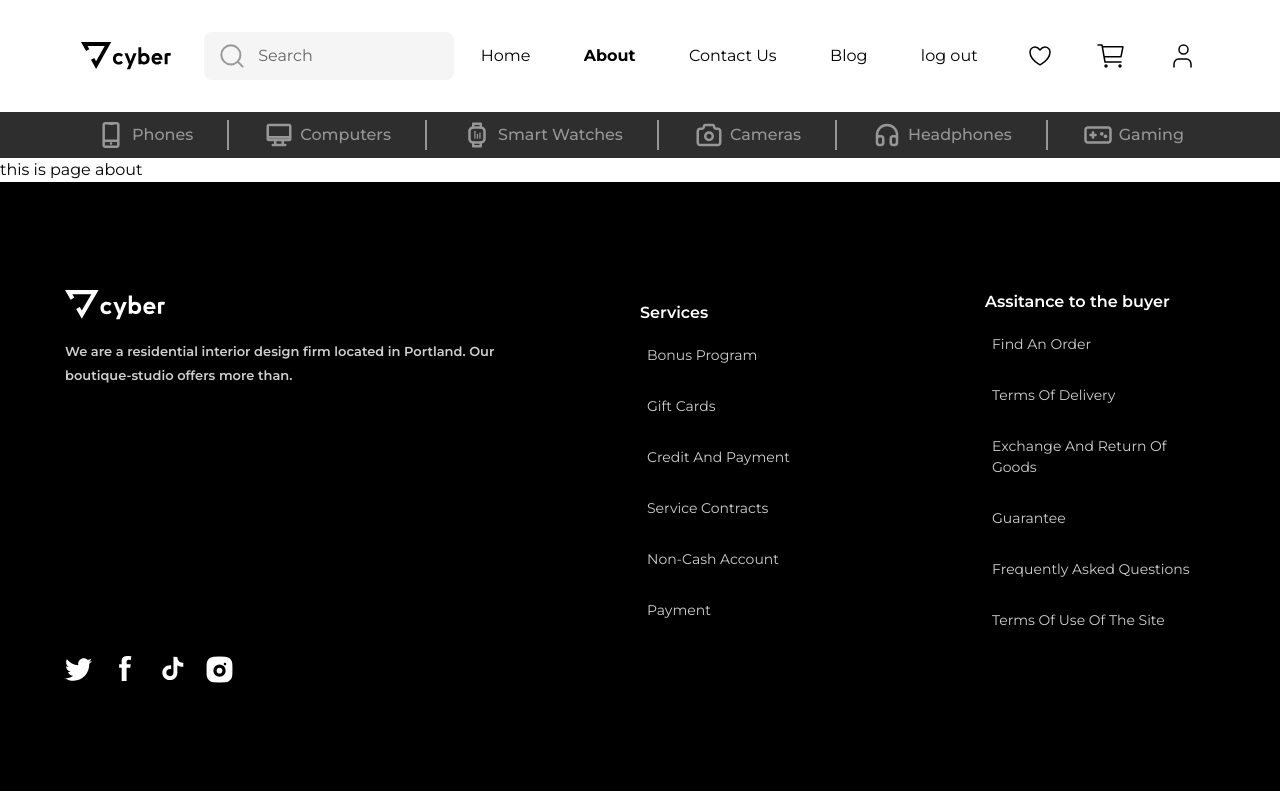
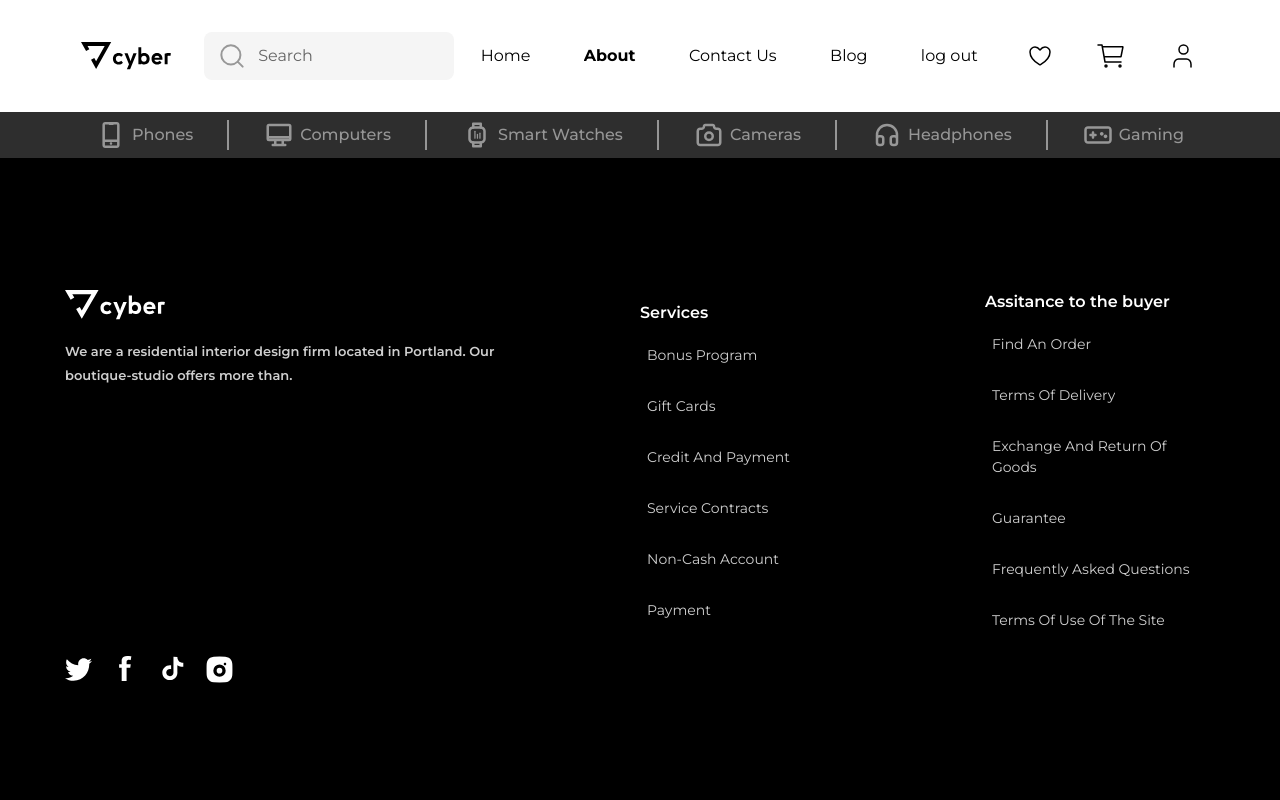
Before and after one commit to omidfarhangnia/Cyber_E_Commerce, a Next.js app: page /about in a window 1280 px wide. Built offline with nearby package versions, Linux system fonts and the light colour scheme.

Commit message:
adding page changer animation

```diff
--- a/src/app/template.js
+++ b/src/app/template.js
@@ -6,6 +6,7 @@ import Burger from "@/components/header/burger";
 import { useEffect, useRef } from "react";
 import SearchBox from "@/components/header/search-box";
 import Footer from "@/components/footer/footer";
+import PageChanger from "@/components/sections/page-changer";
 
 export default function Template({ children }) {
   const isBurgerPlayed = useRef(false);
@@ -21,13 +22,14 @@ export default function Template({ children }) {
   }, []);
 
   return (
-    <div className="font-sf-md relative min-h-[100vh] w-full overflow-hidden">
+    <div className="font-sf-md project--template relative h-[100vh] min-h-[100vh] w-full overflow-hidden bg-black">
       <Header
         isBurgerPlayed={isBurgerPlayed}
         isSearchBoxOpened={isSearchBoxOpened}
         isAnimePlaying={isAnimePlaying}
       />
       {children}
+      <PageChanger />
       <Footer />
       <Burger isBurgerPlayed={isBurgerPlayed} isAnimePlaying={isAnimePlaying} />
       <SearchBox
--- a/src/components/sections/home-sections.js
+++ b/src/components/sections/home-sections.js
@@ -1,8 +1,43 @@
+"use client";
+
+import gsap from "gsap";
 import Image from "next/image";
+import { useGSAP } from "@gsap/react";
+import { useRef } from "react";
+import Link from "next/link";
 
 export default function HomeSec1() {
+  const sectionOneRef = useRef();
+
+  useGSAP(
+    (context, contextSafe) => {
+      const tl = gsap.timeline();
+      let q = gsap.utils.selector(sectionOneRef.current);
+
+      tl.from(sectionOneRef.current, {
+        opacity: 0,
+        duration: 1,
+        delay: 2,
+        ease: "expo",
+      }).from(
+        q(".imageBorders"),
+        {
+          opacity: 0,
+          duration: 0.5,
+          ease: "linear",
+          scale: 0.85,
+        },
+        "-=.5",
+      );
+    },
+    { scope: ".section_1" },
+  );
+
   return (
-    <div className="flex items-center justify-center bg-[#211C24]">
+    <div
+      ref={sectionOneRef}
+      className="section_1 flex items-center justify-center bg-[#211C24]"
+    >
       <div className="flex w-full max-w-[1150px] flex-wrap items-center justify-center px-[16px] pt-[88px] lg:justify-evenly">
         <div className="flex w-full flex-col items-center gap-[20px] lg:w-[45%] lg:items-start">
           <h3 className="text-[25px] font-semibold leading-[32px] text-[#7A777C]">
@@ -14,16 +49,22 @@ export default function HomeSec1() {
           <p className="text-center text-[16px] font-medium text-[#909090] lg:text-start">
             Created to change everything for the better. For everyone
           </p>
-          <button className="white--btn my-[28px] lg:my-0">Shop Now</button>
+          <Link href={"/"}>
+            <button className="white--btn relative my-[28px] lg:my-0">
+              Shop Now
+            </button>
+          </Link>
         </div>
-        <div className="h-[300px] overflow-hidden lg:h-full lg:w-[40%]">
+        <div className="relative h-[300px] overflow-hidden lg:h-full lg:w-[40%] lg:overflow-visible">
           <Image
             width="400"
             height="600"
             alt="this is iphone image"
-            className="lg:ml-auto"
+            className="relative lg:ml-auto"
             src="/images/iphone-image.webp"
           />
+          <div className="imageBorders absolute left-[20px] top-[-30px] z-[2] hidden h-[150px] w-[150px] rounded-tl-[20px] border-l-[2px] border-t-[2px] border-solid border-[#6B39F0] lg:block"></div>
+          <div className="imageBorders absolute bottom-[-40px] right-[-30px] z-[2] hidden h-[150px] w-[150px] rounded-br-[20px] border-b-[2px] border-r-[2px] border-solid border-[#6B39F0] lg:block"></div>
         </div>
       </div>
     </div>
--- /dev/null
+++ b/src/components/sections/page-changer.js
@@ -0,0 +1,87 @@
+"use client";
+
+import { useGSAP } from "@gsap/react";
+import gsap from "gsap";
+import { useRef } from "react";
+
+const pageChangerBars = [
+  { id: 0, leftClass: "left-[0%]" },
+  { id: 1, leftClass: "left-[10%]" },
+  { id: 2, leftClass: "left-[20%]" },
+  { id: 3, leftClass: "left-[30%]" },
+  { id: 4, leftClass: "left-[40%]" },
+  { id: 5, leftClass: "left-[50%]" },
+  { id: 6, leftClass: "left-[60%]" },
+  { id: 7, leftClass: "left-[70%]" },
+  { id: 8, leftClass: "left-[80%]" },
+  { id: 9, leftClass: "left-[90%]" },
+];
+
+export default function PageChanger() {
+  const pageChangerRef = useRef();
+
+  useGSAP(
+    () => {
+      const pageContainer = document.querySelector(".page--container");
+      const projectTemplate = document.querySelector(".project--template");
+
+      if (true) return;
+
+      pageContainer.classList.replace("z-[-2]", "z-[2]");
+      projectTemplate.classList.add("h-[100vh]");
+
+      const tl = gsap.timeline();
+      tl.timeScale(1);
+      const q = gsap.utils.selector(pageChangerRef);
+
+      tl.to(q(".even--bars"), {
+        opacity: 0,
+        stagger: {
+          each: 0.1,
+          from: "start",
+          ease: "none",
+        },
+      })
+        .to(
+          q(".odd--bars"),
+          {
+            opacity: 0,
+            stagger: {
+              each: 0.1,
+              from: "end",
+              ease: "none",
+            },
+          },
+          "-=.3",
+        )
+        .to(pageChangerRef.current, {
+          backgroundColor: "#ffffff00",
+          duration: 0.5,
+          ease: "none",
+          onComplete: function () {
+            pageContainer.classList.replace("z-[2]", "z-[-2]");
+            projectTemplate.classList.remove("h-[100vh]");
+          },
+        });
+    },
+    {
+      scope: ".page--container",
+    },
+  );
+
+  return (
+    <div
+      ref={pageChangerRef}
+      className="page--container fixed left-0 top-0 z-[-2] h-[100vh] w-[100vw] bg-[#ffffff30]"
+    >
+      {pageChangerBars.map((bar) => {
+        return (
+          <div
+            key={bar.id}
+            className={`${bar.id % 2 === 0 ? "even--bars" : "odd--bars"} absolute ${bar.leftClass} top-[-50%] h-[200vh] w-[10%] bg-[#211C24]`}
+          ></div>
+        );
+      })}
+    </div>
+  );
+}
```
